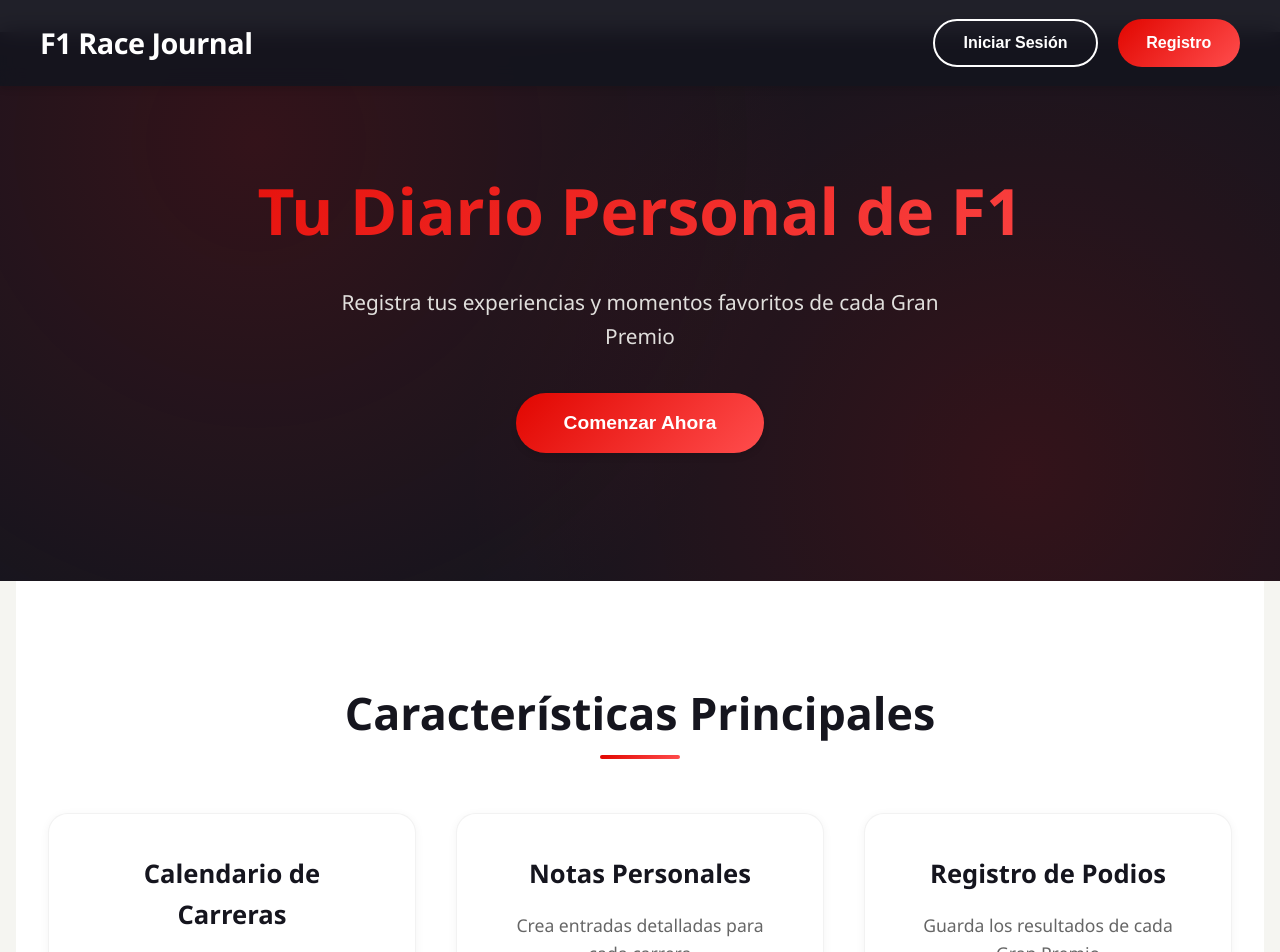
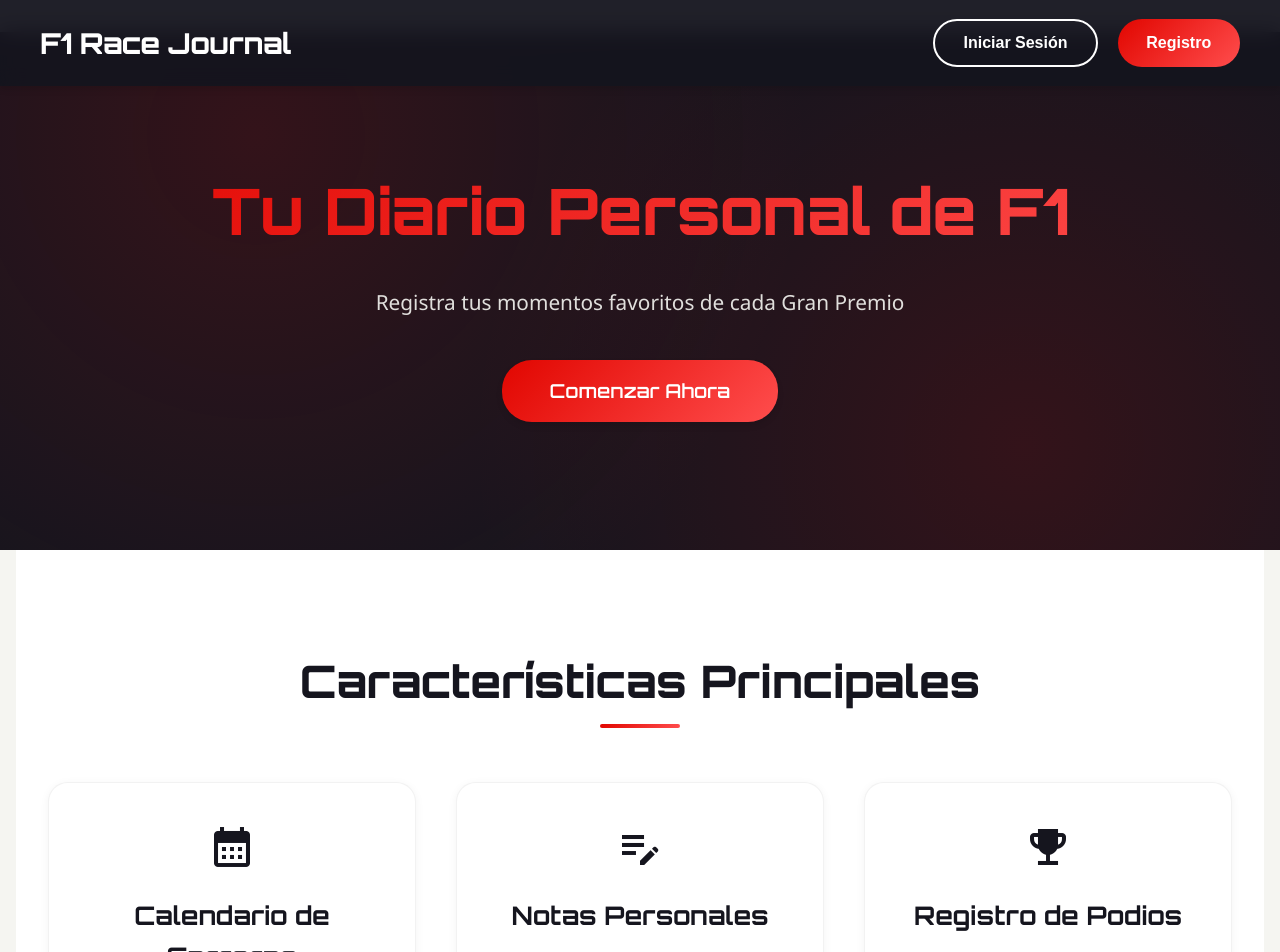
Before and after one commit to Daiana213/TP4-frontend, a React (Vite) app: page / in a window 1280 px wide. Shown: the top 952 px of the page. Built offline with nearby package versions, Linux system fonts and the light colour scheme.

Commit message:
Agregado de estilos

```diff
--- a/src/components/LandingPage/LandingPage.css
+++ b/src/components/LandingPage/LandingPage.css
@@ -23,7 +23,7 @@
 }
 
 body {
-  font-family: 'Inter', sans-serif;
+  font-family: var(--font-primary);
   line-height: 1.6;
   color: var(--text-color);
   overflow-x: hidden;
@@ -51,6 +51,7 @@ body {
 }
 
 .nav-logo {
+  font-family: var(--font-primary);
   color: var(--white);
   font-size: 1.8rem;
   font-weight: 800;
@@ -137,6 +138,7 @@ body {
 }
 
 .hero-section h1 {
+  font-family: var(--font-primary);
   font-size: 4rem;
   font-weight: 800;
   margin-bottom: 1.5rem;
@@ -165,6 +167,7 @@ body {
   border-radius: 30px;
   font-size: 1.2rem;
   font-weight: 600;
+  font-family: var(--font-primary);
   cursor: pointer;
   transition: var(--transition);
   box-shadow: var(--shadow);
@@ -188,6 +191,7 @@ body {
   margin-bottom: 4rem;
   color: var(--secondary-color);
   position: relative;
+  font-family: var(--font-primary);
 }
 
 .features-section h2::after {
@@ -220,6 +224,11 @@ body {
   border: 1px solid rgba(0, 0, 0, 0.05);
 }
 
+.feature-card h3 {
+  font-family: var(--font-primary);
+}
+
+
 .feature-card:hover {
   transform: translateY(-10px);
   box-shadow: 0 15px 30px rgba(0, 0, 0, 0.1);
@@ -227,11 +236,13 @@ body {
 }
 
 .feature-icon {
-  font-size: 3.5rem;
+  font-size: 3rem !important;
+  color: var(--secondary-color);
   margin-bottom: 1.5rem;
-  display: block;
+  display: inline-block;
   transition: var(--transition);
 }
+
 
 .feature-card:hover .feature-icon {
   transform: scale(1.1);
--- a/src/components/LandingPage/LandingPage.jsx
+++ b/src/components/LandingPage/LandingPage.jsx
@@ -22,7 +22,7 @@ const LandingPage = () => {
         <div className="hero-section">
           <h1>Tu Diario Personal de F1</h1>
           <p className="hero-description">
-            Registra tus experiencias y momentos favoritos de cada Gran Premio
+            Registra tus momentos favoritos de cada Gran Premio
           </p>
           <button className="cta-button" onClick={handleRegistro}>
             Comenzar Ahora
@@ -33,18 +33,24 @@ const LandingPage = () => {
           <h2>Características Principales</h2>
           <div className="features-grid">
   <div className="feature-card">
+    <span className="material-icons feature-icon">calendar_month</span>
     <h3>Calendario de Carreras</h3>
     <p>Accede al calendario completo de la temporada</p>
   </div>
+
   <div className="feature-card">
+    <span className="material-icons feature-icon">edit_note</span>
     <h3>Notas Personales</h3>
     <p>Crea entradas detalladas para cada carrera</p>
   </div>
+
   <div className="feature-card">
+    <span className="material-icons feature-icon">emoji_events</span>
     <h3>Registro de Podios</h3>
     <p>Guarda los resultados de cada Gran Premio</p>
   </div>
 </div>
+
         </div>
       </main>
       <Footer />
--- a/src/components/Login/Login.css
+++ b/src/components/Login/Login.css
@@ -21,6 +21,7 @@
     margin-bottom: 2rem;
     font-size: 2rem;
     font-weight: 700;
+    font-family: var(--font-primary);
   }
 
   .form-group {
@@ -71,6 +72,7 @@
     font-weight: 600;
     cursor: pointer;
     transition: var(--transition);
+    font-family: var(--font-primary);
   }
 
   .submit-button:hover {
--- a/src/components/Registro/Registro.css
+++ b/src/components/Registro/Registro.css
@@ -47,6 +47,7 @@ main {
   color: var(--text-color);
   margin-bottom: 2rem;
   font-size: 2rem;
+  font-family: var(--font-primary);
 }
 
 .form-group {
--- a/src/styles/globals.css
+++ b/src/styles/globals.css
@@ -1,3 +1,7 @@
+@import url('https://fonts.googleapis.com/css2?family=Orbitron:wght@400..900&display=swap');
+@import url('https://fonts.googleapis.com/icon?family=Material+Icons');
+
+
 :root {
   /* Colores principales */
   --primary-color: #e10600;
@@ -20,8 +24,9 @@
   /* Transiciones */
   --transition: all 0.3s cubic-bezier(0.4, 0, 0.2, 1);
 
+
   /* Tipografía */
-  --font-primary: 'Inter', sans-serif;
+  --font-primary: 'Orbitron', sans-serif;
   --font-size-xs: 0.75rem;    /* 12px */
   --font-size-sm: 0.875rem;   /* 14px */
   --font-size-base: 1rem;     /* 16px */
```
Lines whose indentation alone changed are shown as unchanged.
